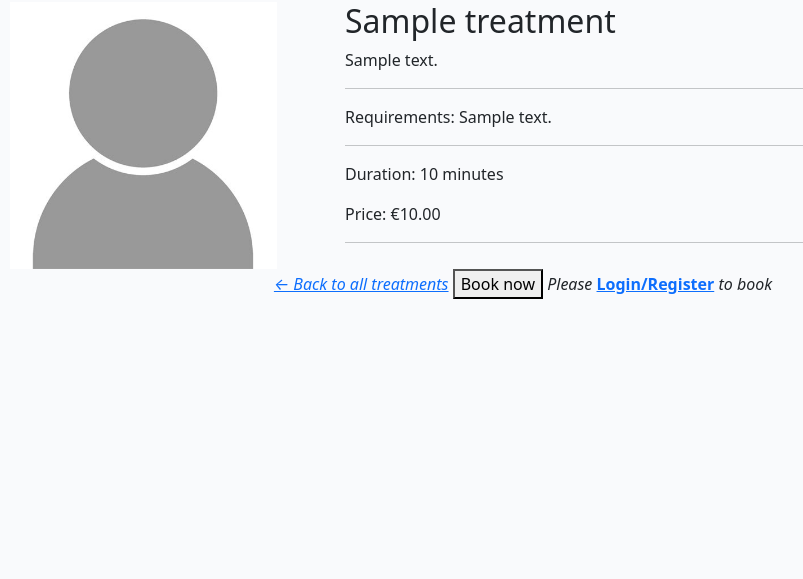
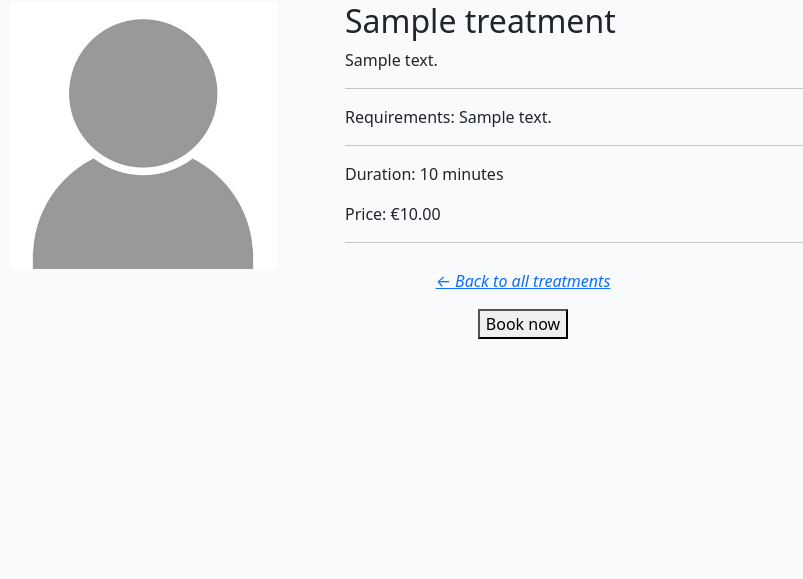
Before and after one commit to abigail-ryan/serenity-day-spa, a Django app: a page that uses treatments/templates/treatments/treatment_details.html in a window 1280 px wide. Shown: the part 102-681 px from the top of the page, without its empty margins (117-920 px from the left). Run offline with Django 4.2, Linux system fonts and the light colour scheme; a user stored in the database is signed in; tables that the repository leaves empty hold one stand-in row (values such as "Sample post").

Commit message:
Add conditional block for user authentication to treatment_details html file

```diff
--- a/treatments/templates/treatments/treatment_details.html
+++ b/treatments/templates/treatments/treatment_details.html
@@ -24,7 +24,11 @@
         <div class="col text-center">
             <!-- Back to all treatments link + TEMPORARY BOOKING + LOGIN/REGISTER LINKS FOR DEV PURPOSES - WILL BE UPDATED LATER -->
              <!-- Don't forget to add conditional book now-->
-            <p><em><a href="{% url 'treatments' %}">&larr; Back to all treatments</a></em> <button>Book now</button> <em>Please</em> <strong><a href="{% url 'treatments' %}">Login/Register</strong></a> <em>to book</em></a></p>
+            <p><em><a href="{% url 'treatments' %}">&larr; Back to all treatments</a></em></p>
+            <p>{% if user.is_authenticated %}
+            <button>Book now</button>
+            {% else %}<em>Please</em> <strong><a class="link" href="{{ login_url }}">Login</strong></a> or <strong><a class="link" href="{{ signup_url }}">Register</strong></a><em> to book</em></a></p>
+            {% endif %}
         </div>
       </div>
 </div>
```
